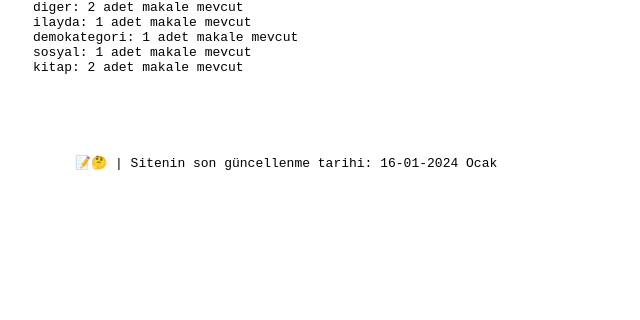
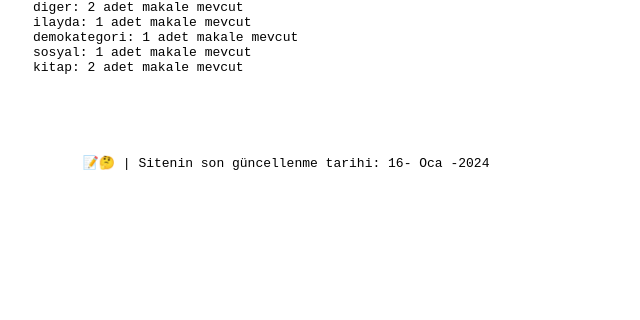
Before and after one commit to ozhanatali/ozhanatali.github.io, a Jekyll site: the page built from index.html, in a window 1280 px wide. Shown: the part 610-930 px from the top of the page, without its empty margins (0-640 px from the left). Built offline with Jekyll 4.4.1, drawn with Linux system fonts in a browser that asks for light colours; some of the changed lines change nothing that is shown.

Commit message:
Update locale-date.html

```diff
--- a/_includes/locale-date.html
+++ b/_includes/locale-date.html
@@ -1,9 +1,21 @@
-{{ site.time | date: '%d-%m-%Y' }}
+{{ site.time | date: '%d-' }}
 
 {% assign ay = site.time | date: '%m' %}
 {% case ay %}
-  {% when "01" %} Ocak
-  {% when "02" %} Subat
+  {% when "01" %} Oca
+  {% when "02" %} Sub
+  {% when "03" %} Mar
+  {% when "04" %} Nis
+  {% when "05" %} May
+  {% when "06" %} Haz
+  {% when "07" %} Tem
+  {% when "08" %} Ağu
+  {% when "09" %} Eyl
+  {% when "10" %} Eki
+  {% when "11" %} Kas
+  {% when "12" %} Ara
   {% else %}
      Diğer
 {% endcase %}
+
+{{ site.time | date: '-%Y' }}
```
